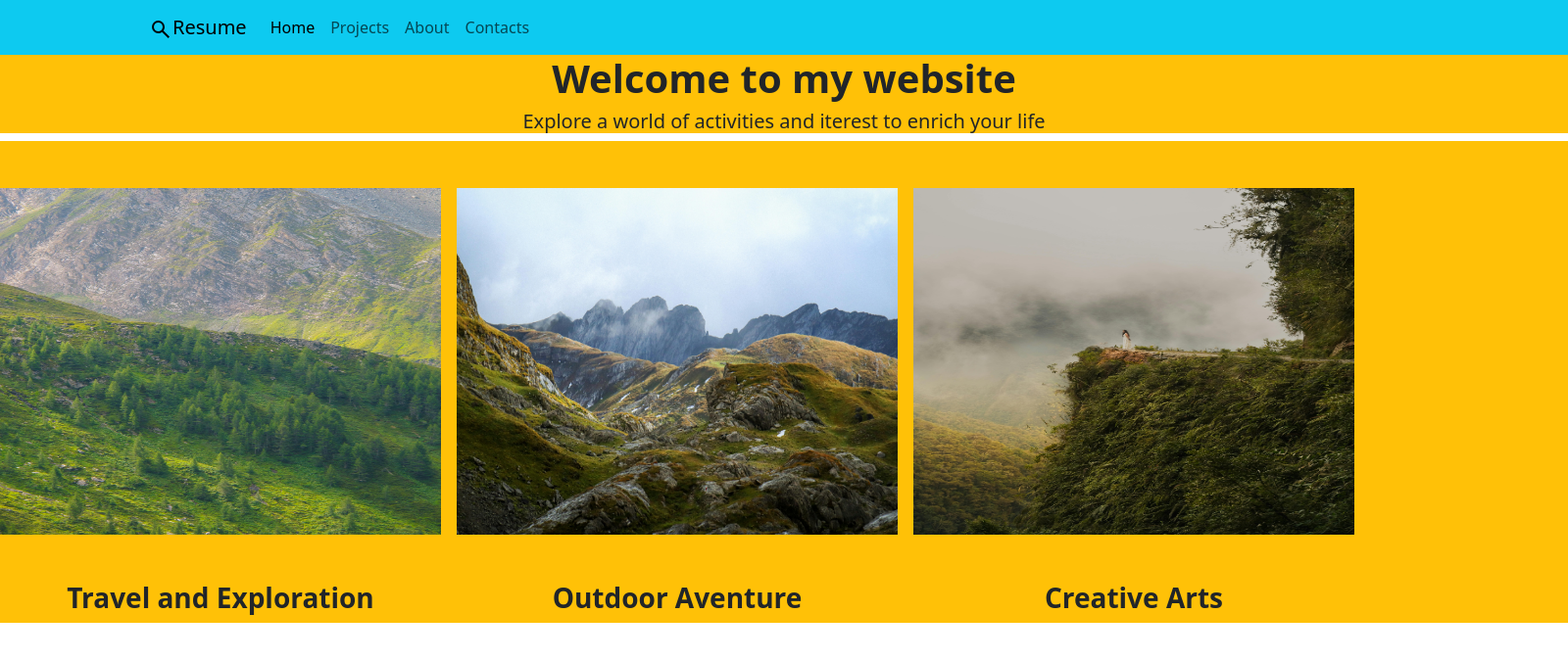
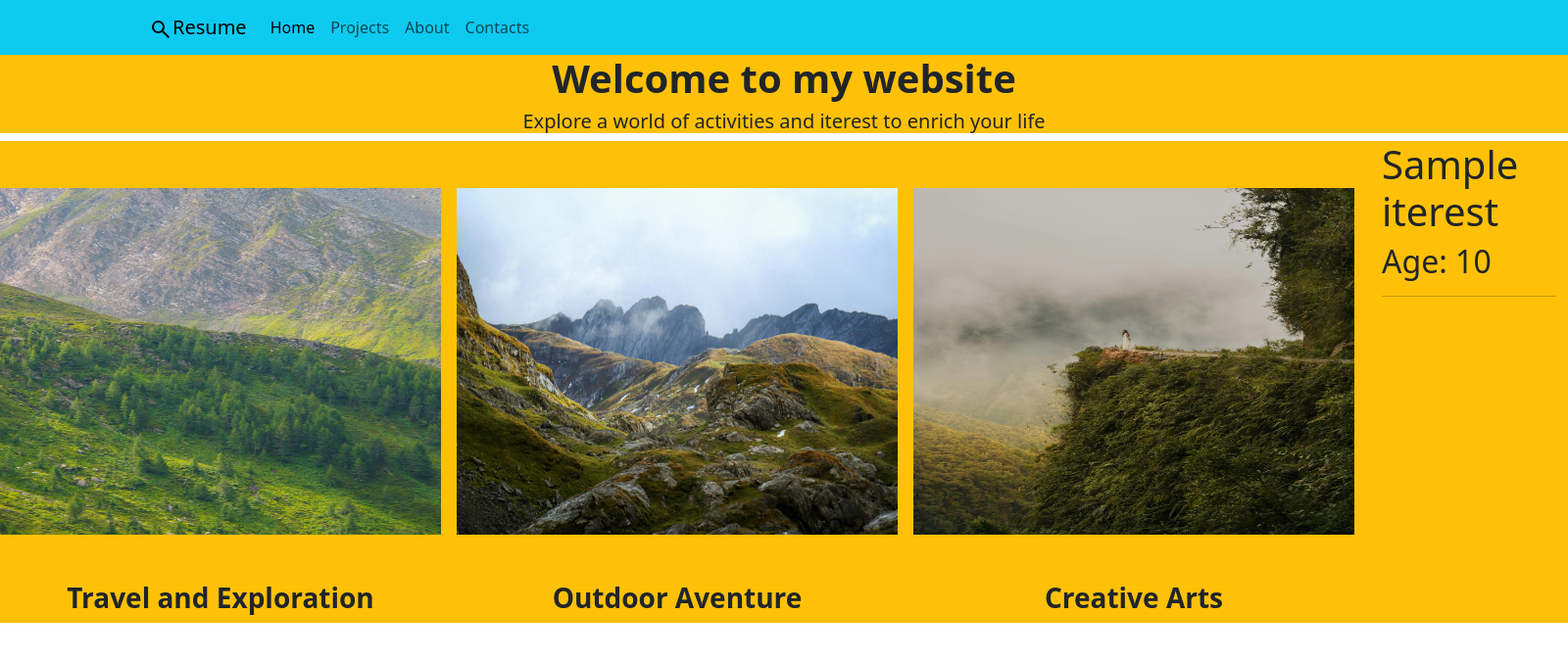
Before and after one commit to kipngetichelisha199-hub/Django_3, a Django app: template hobbiesApp/templates/hobbiesApp/about.html in a window 1600 px wide. Shown: the top 675 px of the page at 98% size. Run offline with Django 5.2, Linux system fonts and the light colour scheme; the template is opened without the code that fills it: most values are stand-ins (such as "Sample title", 1, 10 or a date in 2020).

Commit message:
first commit

```diff
--- a/hobbiesApp/admin.py
+++ b/hobbiesApp/admin.py
@@ -1,5 +1,6 @@
 from django.contrib import admin
 from .models import hobbies
+from .models import Iterest
 
 # Register your models here.
 admin.site.register(hobbies)
--- a/hobbiesApp/templates/hobbiesApp/about.html
+++ b/hobbiesApp/templates/hobbiesApp/about.html
@@ -29,6 +29,15 @@
         <h3 class="fw-bold">Creative Arts</h3>
         </div>
 </div>
+<div class="container">
+    {% for Iterest in data %}
+    <h1>{{Iterest.name}}</h1>
+    <h2>Age: {{Interest.age}}</h2>
+    <hr>
+
+    {% endfor %}
+</div>
+
 </div>
 
 {% endblock %}
--- a/hobbiesApp/views.py
+++ b/hobbiesApp/views.py
@@ -1,6 +1,7 @@
 from django.shortcuts import render
 from django.http import HttpResponse
 from .models import hobbies
+from .models import Iterest
 
 
 
@@ -15,7 +16,8 @@ def home(request):
     return render(request, 'hobbiesApp/home.html', context)
 
 def about(request):
-    context = {'welcomeMessage': 'Welcome to the about page!! '} # dict that will hold out data
+
+    context = {} # dict that will hold out data
     return render(request, 'hobbiesApp/about.html', context)
 
 def contact(request):
```
Also changed, not shown: hobbiesApp/models.py (+8 -0 lines), db.sqlite3, hobbiesApp/migrations/0003_iterest.py (added).
